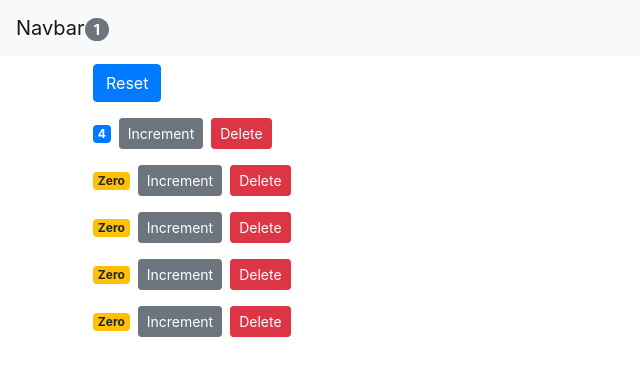
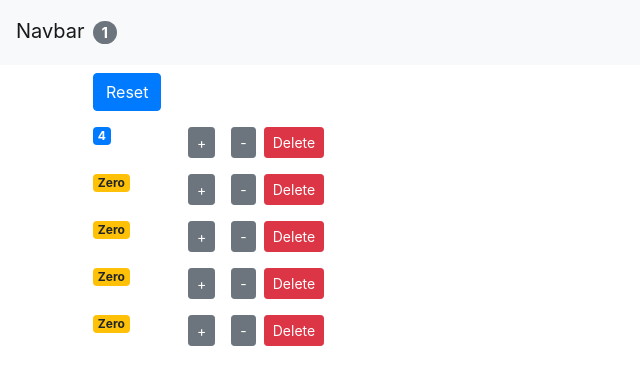
Before and after one commit to Mpinan/ReactProject, a React (Create React App) app in the folder shopping-list/: page / in a window 1280 px wide. Shown: the top 384 px of the page, without its empty margins (0-640 px from the left). Built offline with nearby package versions, Linux system fonts and the light colour scheme.

Commit message:
Added decrement button and logic, added margin to buttons, modified increment button

```diff
--- a/shopping-list/src/App.js
+++ b/shopping-list/src/App.js
@@ -24,11 +24,18 @@ class App extends Component {
   }
 
   handleIncrement = item => {
-    console.log(item);
     const items = [...this.state.items];
     const index = items.indexOf(item);
     items[index] = { ...item };
     items[index].value++;
+    this.setState({ items });
+  };
+
+  handleDecrement = item => {
+    const items = [...this.state.items];
+    const index = items.indexOf(item);
+    items[index] = { ...item };
+    items[index].value--;
     this.setState({ items });
   };
 
@@ -56,6 +63,7 @@ class App extends Component {
             onReset={this.handleReset}
             onDelete={this.handleDelete}
             onIncrement={this.handleIncrement}
+            onDecrement={this.handleDecrement}
           />
         </main>
       </React.Fragment>
--- a/shopping-list/src/components/navbar.jsx
+++ b/shopping-list/src/components/navbar.jsx
@@ -8,7 +8,9 @@ const NavBar = ({ totalItems }) => {
     <nav className="navbar navbar-light bg-light">
       <a className="navbar-brand" href="#">
         Navbar
-        <span className="badge badge-pill badge-secondary">{totalItems}</span>
+        <span className="badge badge-pill badge-secondary m-2">
+          {totalItems}
+        </span>
       </a>
     </nav>
   );
--- a/shopping-list/src/components/shopping.jsx
+++ b/shopping-list/src/components/shopping.jsx
@@ -1,28 +1,49 @@
 import React, { Component } from "react";
 
 class Shopping extends Component {
+  componentDidUpdate(prevProps, prevState) {
+    console.log("prevProps", prevProps);
+    console.log("prevState", prevState);
+  }
+
+  componentWillUnmount() {
+    console.log("Shopping - unmount");
+  }
   render() {
     console.log("Shopping - rendered");
     return (
-      <div>
+      <div className="row">
+        <div className="col-1">
           <span className={this.getBadgeClasses()}>{this.formatCount()}</span>
+        </div>
+        <div className="col">
           <button
             onClick={() => {
               this.props.onIncrement(this.props.item);
             }}
-          className="btn btn-secondary btn-sm"
+            className="btn btn-secondary btn-sm m-2"
           >
-          Increment
+            +
+          </button>
+
+          <button
+            onClick={() => {
+              this.props.onDecrement(this.props.item);
+            }}
+            className="btn btn-secondary btn-sm m-2"
+          >
+            -
           </button>
 
           <button
             onClick={() => {
               this.props.onDelete(this.props.item.id);
             }}
-          className="btn btn-danger btn-sm m-2"
+            className="btn btn-danger btn-sm"
           >
             Delete
           </button>
+        </div>
       </div>
     );
   }
--- a/shopping-list/src/components/shoppings.jsx
+++ b/shopping-list/src/components/shoppings.jsx
@@ -4,7 +4,7 @@ import Shopping from "./shopping";
 class Shoppings extends Component {
   render() {
     console.log("Shoppings - rendered");
-    const { onReset, items, onDelete, onIncrement } = this.props;
+    const { onReset, items, onDelete, onIncrement, onDecrement } = this.props;
     return (
       <div>
         <button onClick={onReset} className="btn btn-primary btn-smalls m-2">
@@ -15,6 +15,7 @@ class Shoppings extends Component {
             key={item.id}
             onDelete={onDelete}
             onIncrement={onIncrement}
+            onDecrement={onDecrement}
             item={item}
           />
         ))}
```
Lines whose indentation alone changed are shown as unchanged.
